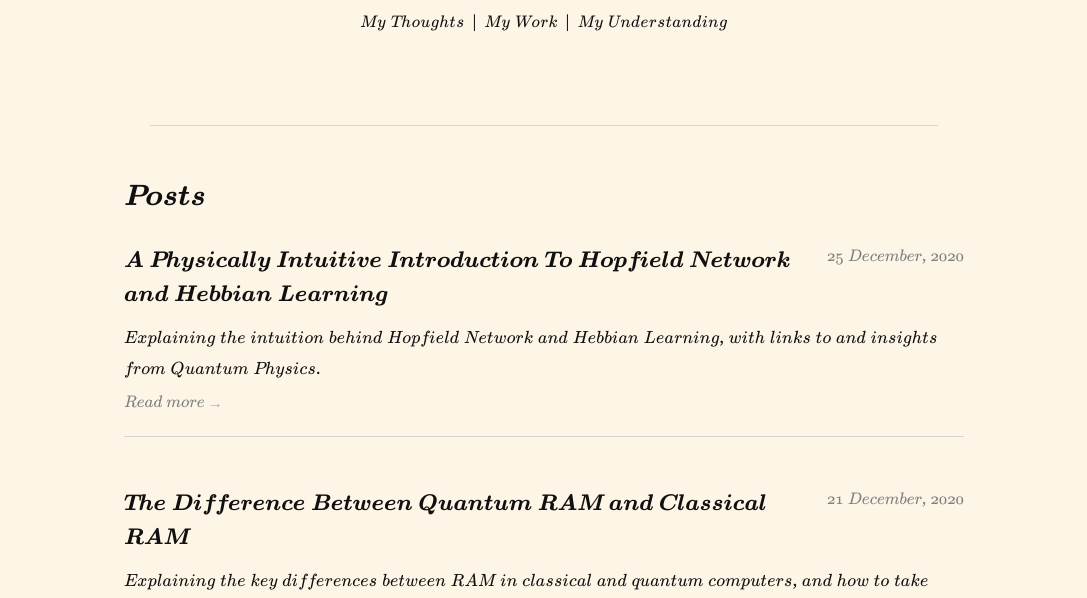
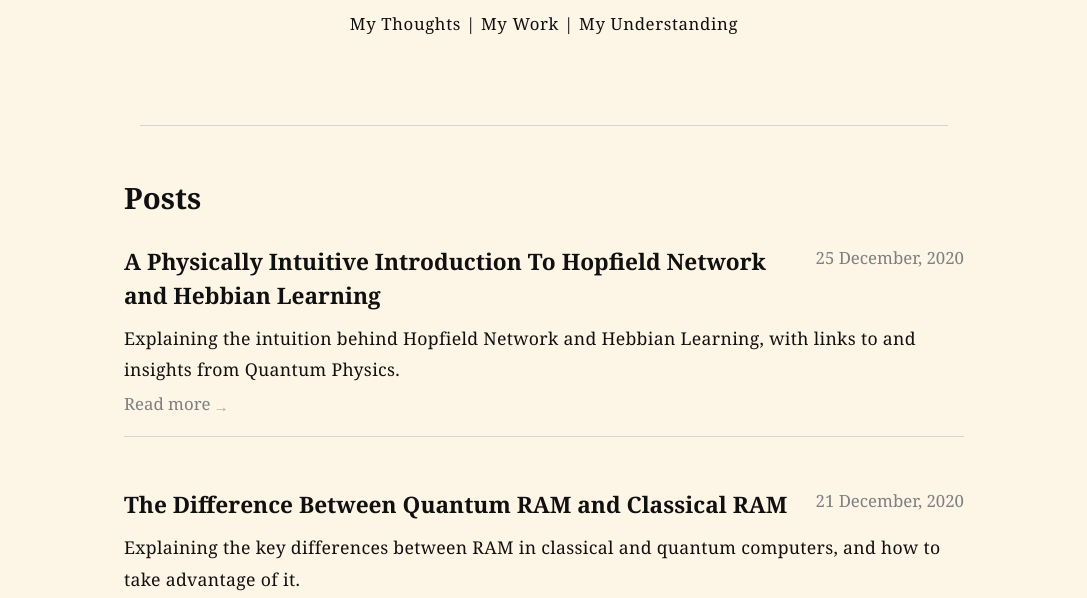
Before and after one commit to howardya/howardya.github.io, a Gatsby site: page / in a window 1280 px wide. Shown: the part 192-790 px from the top of the page, without its empty margins (96-1183 px from the left). Built offline with nearby package versions, Linux system fonts and the light colour scheme; Gatsby itself is replaced by a stand-in of ours; a web font is replaced by a local one.

Commit message:
Remove KatexMath font, which couses issue in chrome

```diff
--- a/src/styles/fonts.scss
+++ b/src/styles/fonts.scss
@@ -1,4 +1,4 @@
-$serif-stack: KaTeX_Math, "Computer Modern Serif", Georgia, Times, serif;
+$serif-stack: "Computer Modern Serif", Georgia, Times, serif;
 $sans-serif-stack: -apple-system, BlinkMacSystemFont, "Segoe UI", Roboto,
 	Helvetica, Arial, sans-serif, "Apple Color Emoji", "Segoe UI Emoji",
 	"Segoe UI Symbol";
```
